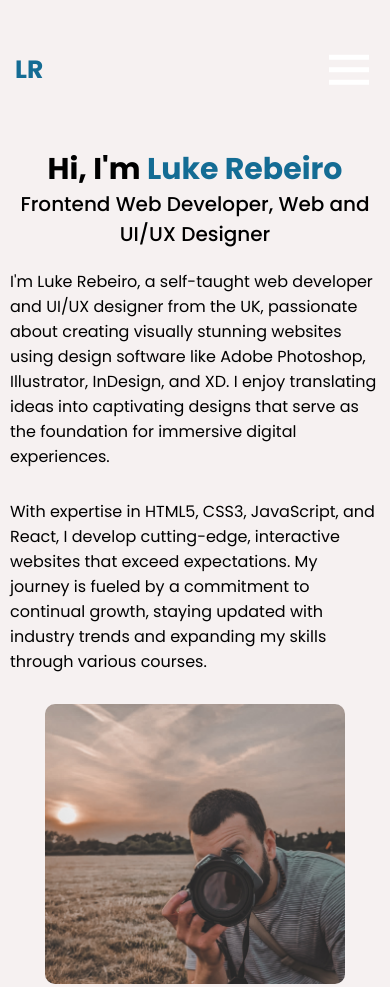
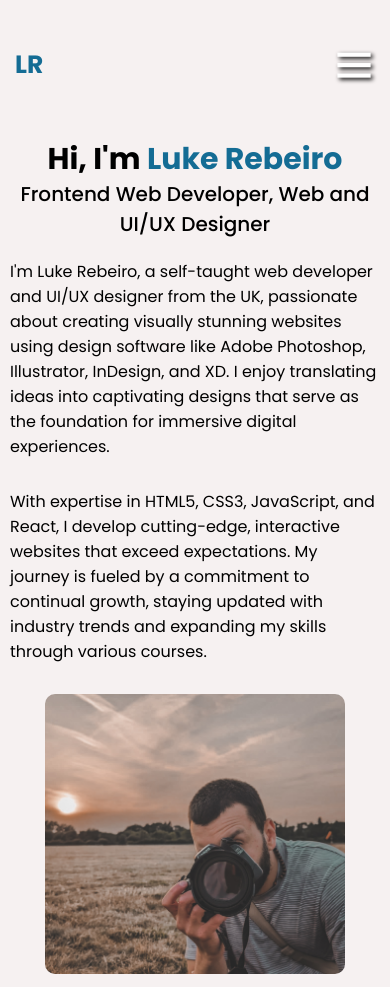
Before and after one commit to lukerebeirowebdev/Portfolio-Upgrade-2023, a plain HTML site: page index.html in a window 390 px wide. Shown: the top 987 px of the page. Drawn offline with nearby package versions, Linux system fonts and the light colour scheme.

Commit message:
added icon shadow for menu

```diff
--- a/style.css
+++ b/style.css
@@ -306,13 +306,13 @@ footer {
 
   #menu-icon {
     color: var(--second-bg-color);
+    text-shadow: 2px 2px 4px #000000;
     display: flex;
-    font-size: 6rem;
+    font-size: 5rem;
     margin: 3rem 0;
     padding: 10px;
     z-index: 1;
   }
-
 
   .navbar {
     top: 3%;
```
